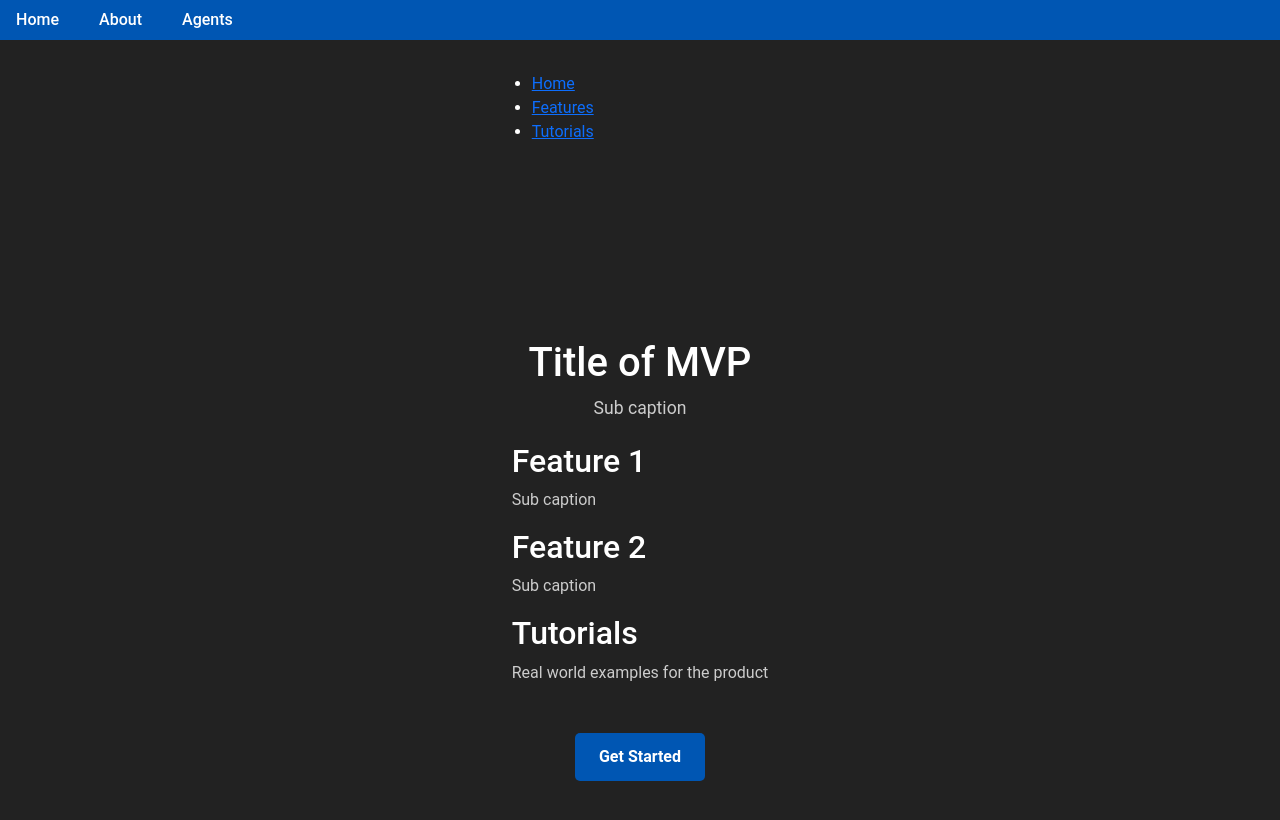
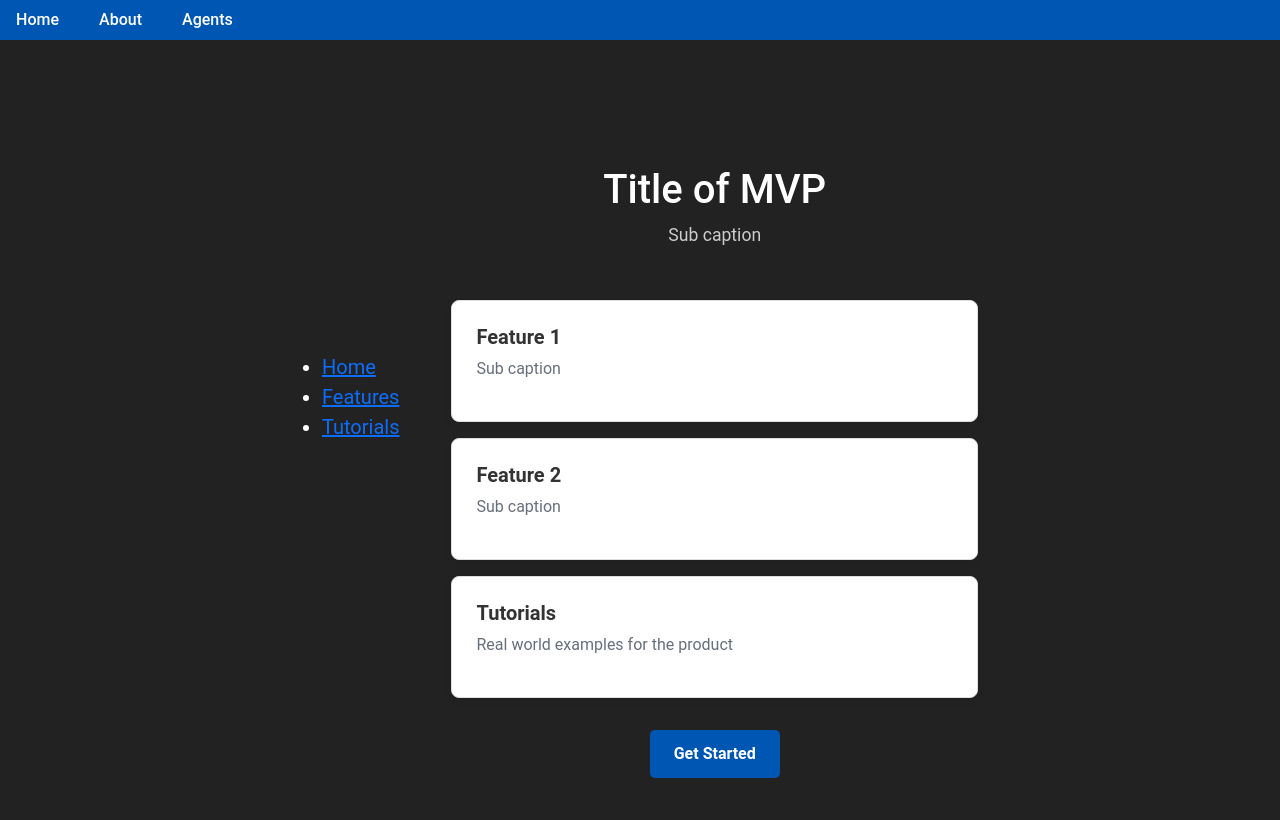
Before and after one commit to agentopedia/project-almanac, a Next.js app in the folder nextjs_app/: page /software_agent in a window 1280 px wide. Shown: the top 820 px of the page. Built offline with nearby package versions, Linux system fonts and the light colour scheme.

Commit message:
reformatting the viability agent

```diff
--- a/nextjs_app/app/globals.css
+++ b/nextjs_app/app/globals.css
@@ -37,6 +37,12 @@ html, body {
   justify-content: center;
   align-items: center;
   background-color: var(--background-color);
+}
+
+
+.header {
+  margin-bottom: 2rem;
+  text-align: center;
 }
 
 h1, p {
@@ -126,6 +132,58 @@ button:hover, .button:hover {
   text-decoration: none;
 }
 
+
+/* SWE agent*/
+.swe-section {
+  display: flex;
+  flex-direction: column;
+  gap: 1rem;
+  width: 100%;
+  max-width: 60rem;
+}
+
+/* swe card has a hover function */
+.swe-card {
+  background-color: var(--surface-color);
+  border: 1px solid var(--border-color);
+  border-radius: 8px;
+  padding: 1.5rem;
+  box-shadow: 0 4px 8px rgba(0, 0, 0, 0.05);
+  transition: transform 0.3s ease-in-out, box-shadow 0.3s ease-in-out;
+}
+.swe-card:hover {
+  transform: scale(1.05) translateY(-5px);
+  box-shadow: 0 8px 16px rgba(0, 0, 0, 0.1);
+  background-color: #f0f0f0;
+}
+
+/* SWE agent page layout */
+.page-container {
+  display: flex;
+  justify-content: center;
+  align-items: flex-start;
+  gap: 20px;
+}
+
+/* .container {
+  max-width: 800px;
+  display: flex;
+  flex-direction: column;
+  align-items: center;
+  text-align: left;
+} */
+
+/* swe side navigation bar */
+.sidenav {
+  display: flex;
+  flex-direction: column;
+  gap: 10px;
+  width: 180px;
+  margin-right: 20px;
+  margin-top: 280px;
+  font-size: 1.25rem;
+}
+
 /* Product Ideation text area */
 .textarea {
   width: 600px;
@@ -170,6 +228,15 @@ button:hover, .button:hover {
   border-radius: 8px;
   padding: 1.5rem;
   box-shadow: 0 4px 8px rgba(0, 0, 0, 0.05);
+}
+
+.cardTitle {
+  color: #333333;
+  font-size: 1.25rem;
+  font-weight: bold;
+}
+.cardText {
+  color: #676f7a;
 }
 
 .form-group {
@@ -270,7 +337,26 @@ button:hover, .button:hover {
   flex-direction: column;
   gap: 10px;
   width: 180px;
-  margin-right: 20px;
+  margin-right: 10px;
+  margin-top: 10px;
+  max-height: 350px;
+  overflow-y: auto;
+  padding-left: 6px;
+  padding-right: 6px;
+  direction: rtl;
+}
+
+.sidebar::-webkit-scrollbar {
+  width: 6px;
+}
+
+.sidebar::-webkit-scrollbar-thumb {
+  background-color: var(--primary-color);
+  border-radius: 3px;
+}
+
+.sidebar::-webkit-scrollbar-track {
+  background: transparent;
 }
 
 .sidebar button {
@@ -291,10 +377,13 @@ button:hover, .button:hover {
 
 .sidebar button:hover {
   transform: scale(1.05);
+  background-color: #2f7ce2
 }
 
 /* Product Section Styles */
 .product-section {
+  width: 700px;
+  min-height: 350px;
   flex: 1;
   margin: 10px;
   padding: 20px;
@@ -303,12 +392,11 @@ button:hover, .button:hover {
   color: white;
   text-align: center;
   box-shadow: 0 4px 8px rgba(0, 0, 0, 0.1);
-  width: 700px;
-  height: 350px;
   display: flex;
   flex-direction: column;
-  justify-content: space-between;
+  justify-content: flex-start;
   align-items: center;
+  height: auto;
 }
 
 .product-section h2 {
```
Also changed, not shown: nextjs_app/app/product_viability_agent/page.tsx (+77 -50 lines).
